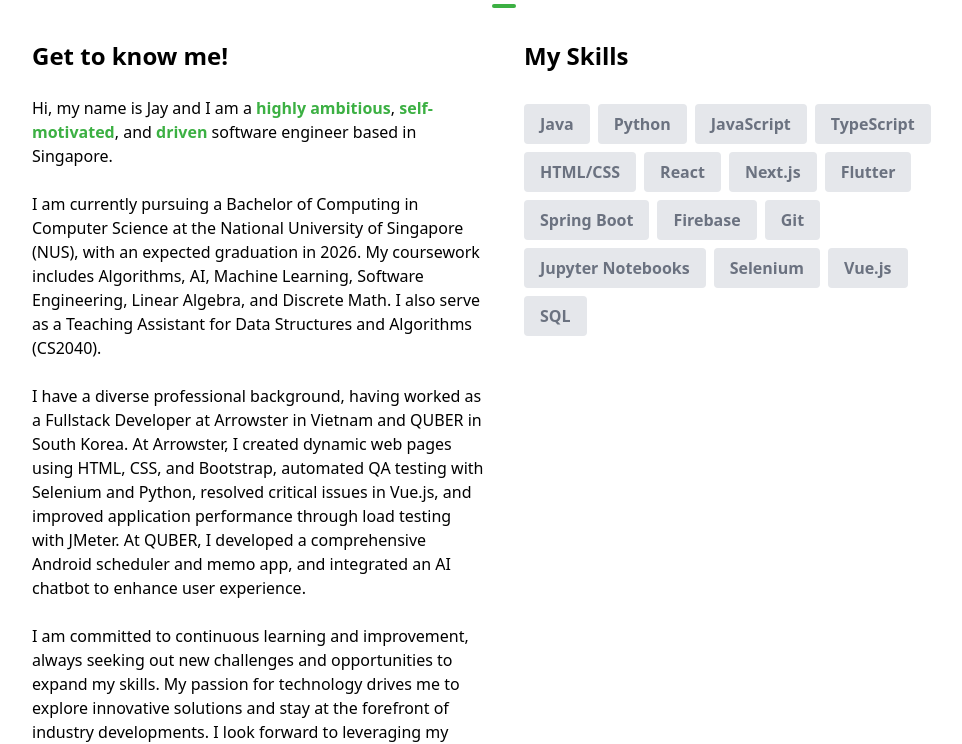
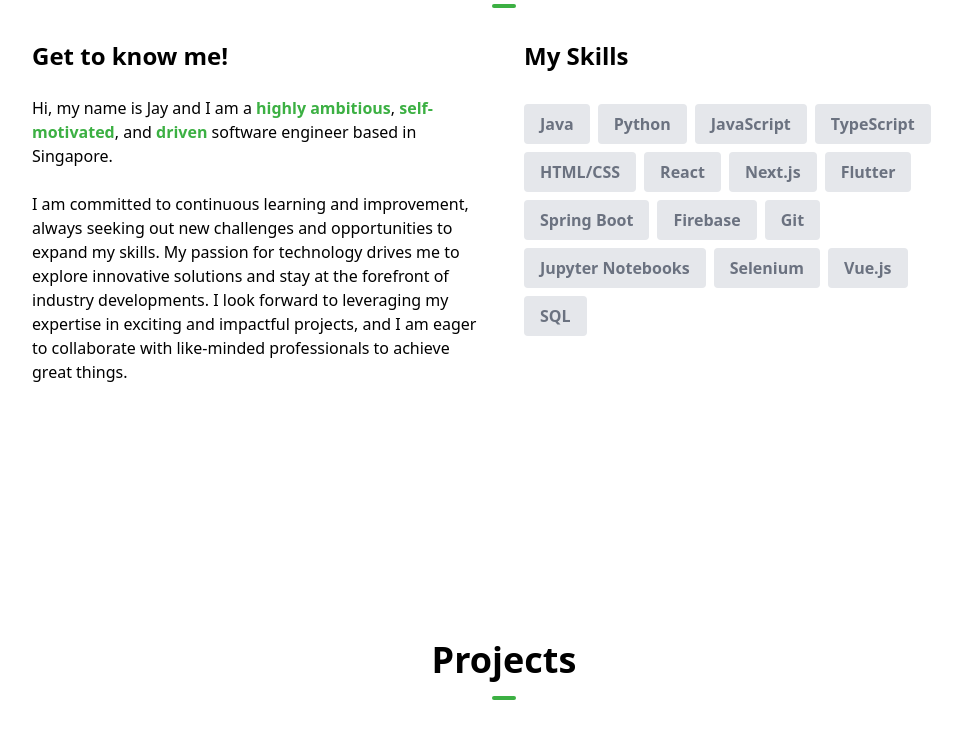
Before and after one commit to hjungwoo01/personal-portfolio, a Next.js app: page / in a window 1280 px wide. Shown: the part 991-1735 px from the top of the page, without its empty margins (136-1098 px from the left). Built offline with nearby package versions, Linux system fonts and the light colour scheme.

Commit message:
fix deployment issue

```diff
--- a/src/app/head.tsx
+++ b/src/app/head.tsx
@@ -1,12 +1,12 @@
 export default function Head() {
   return (
     <>
-      <title>Jay Hong's Portfolio</title>
+      <title>Jay Hong&#39;s Portfolio</title>
       <meta content="width=device-width, initial-scale=1" name="viewport" />
       <meta name="description" content="Jay Hong's personal portfolio showcasing projects, skills, and experiences in software engineering." />
       <link
         rel="icon"
-        href="/logo.png" // Ensure your logo file is in the public folder and named accordingly
+        href="/logo.png"
       />
     </>
   )
--- a/src/components/about-section.tsx
+++ b/src/components/about-section.tsx
@@ -40,14 +40,6 @@ const AboutSection = () => {
               based in Singapore.
             </p>
             <br />
-            <p>
-              I am currently pursuing a Bachelor of Computing in Computer Science at the National University of Singapore (NUS), with an expected graduation in 2026. My coursework includes Algorithms, AI, Machine Learning, Software Engineering, Linear Algebra, and Discrete Math. I also serve as a Teaching Assistant for Data Structures and Algorithms (CS2040).
-            </p>
-            <br />
-            <p>
-              I have a diverse professional background, having worked as a Fullstack Developer at Arrowster in Vietnam and QUBER in South Korea. At Arrowster, I created dynamic web pages using HTML, CSS, and Bootstrap, automated QA testing with Selenium and Python, resolved critical issues in Vue.js, and improved application performance through load testing with JMeter. At QUBER, I developed a comprehensive Android scheduler and memo app, and integrated an AI chatbot to enhance user experience.
-            </p>
-            <br />
 
             <p>
               I am committed to continuous learning and improvement, always seeking out new challenges and opportunities to expand my skills. My passion for technology drives me to explore innovative solutions and stay at the forefront of industry developments. I look forward to leveraging my expertise in exciting and impactful projects, and I am eager to collaborate with like-minded professionals to achieve great things.
--- a/src/components/slide-up.tsx
+++ b/src/components/slide-up.tsx
@@ -4,7 +4,7 @@ import React, { useEffect, useRef, ReactNode } from "react"
 interface Props {
   offset?: string
   children?: ReactNode
-  // any props that come into the component
+
 }
 
 export default function SlideUp({ children, offset = "0px" }: Props) {
```
